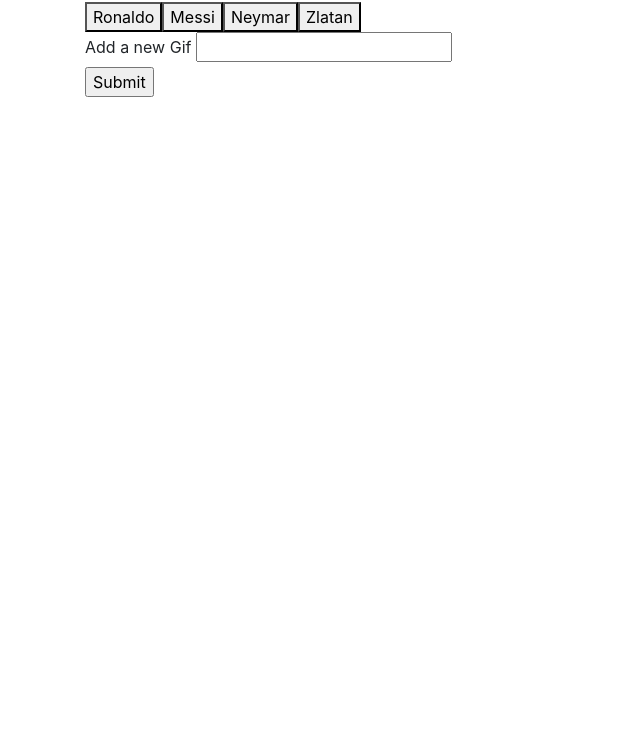
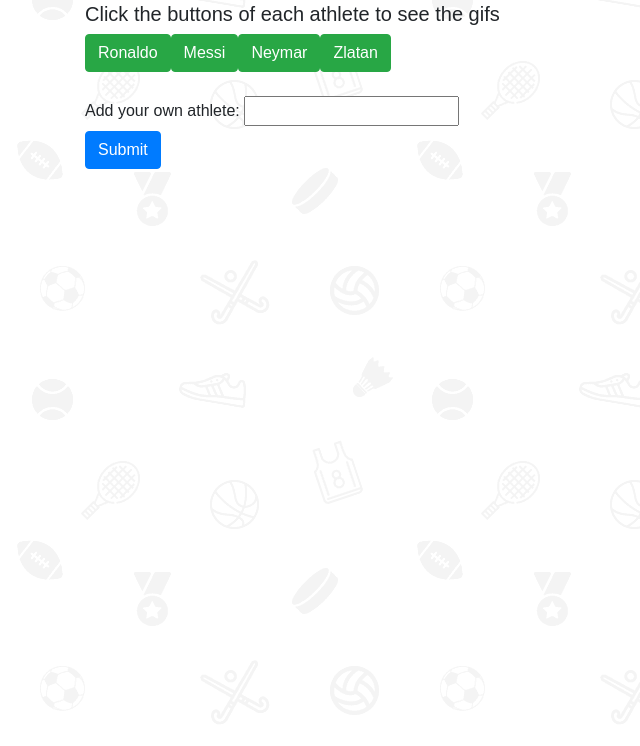
Before and after one commit to kdublam/GifTastic, a plain HTML site: page index.html in a window 1280 px wide. Shown: the part 54-800 px from the top of the page, without its empty margins (0-640 px from the left). Drawn offline with nearby package versions, Linux system fonts and the light colour scheme.

Commit message:
mostly completed. Need to add more css and clean it up

```diff
--- a/assets/css/style.css
+++ b/assets/css/style.css
@@ -0,0 +1,5 @@
+body {
+    background-image: url("../images/sports.png");
+    font-family: 'Arial', 'Helvetica Neue', Helvetica, sans-serif;
+    margin: 0px;
+}
--- a/assets/javascript/app.js
+++ b/assets/javascript/app.js
@@ -3,7 +3,7 @@ var topics = ["Ronaldo", "Messi", "Neymar", "Zlatan"];
 
 // Function for dumping the JSON content for each button into the div
 function displayGif() {
-
+    $("#instruct").text("Click on the gifs to animate them!")
     var athlete = $(this).attr("data-name");
     console.log(athlete);
     $("#gif-space").empty();
@@ -22,7 +22,7 @@ function displayGif() {
             p.text(results[i].rating);
             var p = $("<p>").text("Rating: " + results[i].rating);
 
-            // add a CSS style to create colored borders around the gifs
+            // Image tag for the gifs
             var topicImage = $("<img>")
 
             // add states of animate and still which will be toggled
@@ -32,23 +32,32 @@ function displayGif() {
             topicImage.attr("data-state", "still")
             topicImage.addClass("gif");
 
+            // var ImageDownload = $("<button>")
+
+            // ImageDownload.addClass("btn");
+            // ImageDownload.attr("src", results[i].images.fixed_height.url);
+            // ImageDownload.attr("download", "new.gif");
+            // ImageDownload.append("Download");
+
             // image is appended to the div
             topicDiv.append(topicImage);
             // rating is appended to the div below the gif
             topicDiv.append(p);
+
+            // topicDiv.append(ImageDownload);
             // new images will be placed at the beginning (top) of the containing gif area
             $("#gif-space").prepend(topicDiv);
         }
-        //   $("#movie-view").html(JSON.stringify(response));
-        //   var movieImg = $("<img>");
-        //   movieImg.attr("src", response.Poster);
-        //   $("#movie-poster").append(movieImg);
+        //   $("#athlete-view").html(JSON.stringify(response));
+        //   var athleteImg = $("<img>");
+        //   athleteImg.attr("src", response.Poster);
+        //   $("#athlete-poster").append(athleteImg);
 
     });
 
 }
 
-// Function for displaying movie data
+// Function for displaying athlete data
 function renderButtons() {
 
     // Deleting the buttons prior to adding new topics
@@ -58,11 +67,11 @@ function renderButtons() {
     // Looping through the array of topics
     for (var i = 0; i < topics.length; i++) {
 
-        // Then dynamicaly generating buttons for each movie in the array
+        // Then dynamicaly generating buttons for each athlete in the array
         // This code $("<button>") is all jQuery needs to create the beginning and end tag. (<button></button>)
         var a = $("<button>");
-        // Adding a class of movie to our button
-        a.addClass("athlete");
+        // Adding a class of athlete to our button
+        a.addClass("athlete btn btn-success");
         // Adding a data-attribute
         a.attr("data-name", topics[i]);
         // Providing the initial button text
@@ -96,15 +105,15 @@ $("#add-athlete").on("click", function (event) {
     // This line grabs the input from the textbox
     var athlete = $("#athlete-input").val().trim();
 
-    // The movie from the textbox is then added to our array
+    // The athlete from the textbox is then added to our array
     topics.push(athlete);
 
-    // Calling renderButtons which handles the processing of our movie array
+    // Calling renderButtons which handles the processing of our athlete array
     renderButtons();
 
 });
 
-// Generic function for displaying the movieInfo
+// Generic function for displaying the athleteInfo
 $(document).on("click", ".athlete", displayGif);
 
 // Calling the renderButtons function to display the intial buttons
--- a/index.html
+++ b/index.html
@@ -29,17 +29,21 @@
 
     <div class="container">
         <h1>Gif Search</h1>
+        <h5>Click the buttons of each athlete to see the gifs</h5>
 
         <!-- Buttons will Get Dumped Here -->
         <div id="buttons-view"></div>
+        <br>
 
         <form id="search-form">
-          <label for="athlete-input">Add a new Gif</label>
+          <label for="athlete-input">Add your own athlete:</label>
           <input type="text" id="athlete-input"><br>
 
           <!-- Button triggers new movie to be added -->
-          <input id="add-athlete" type="submit" value="Submit">
+          <input id="add-athlete" class="btn btn-primary" type="submit" value="Submit">
         </form>
+
+        <h3 id="instruct"></h3><br>
         <div id="gif-space"></div>
     <script src="assets/javascript/app.js" type="text/javascript"></script>
 
```
Also changed, not shown: assets/images/sports.png (added), 2 other files.
